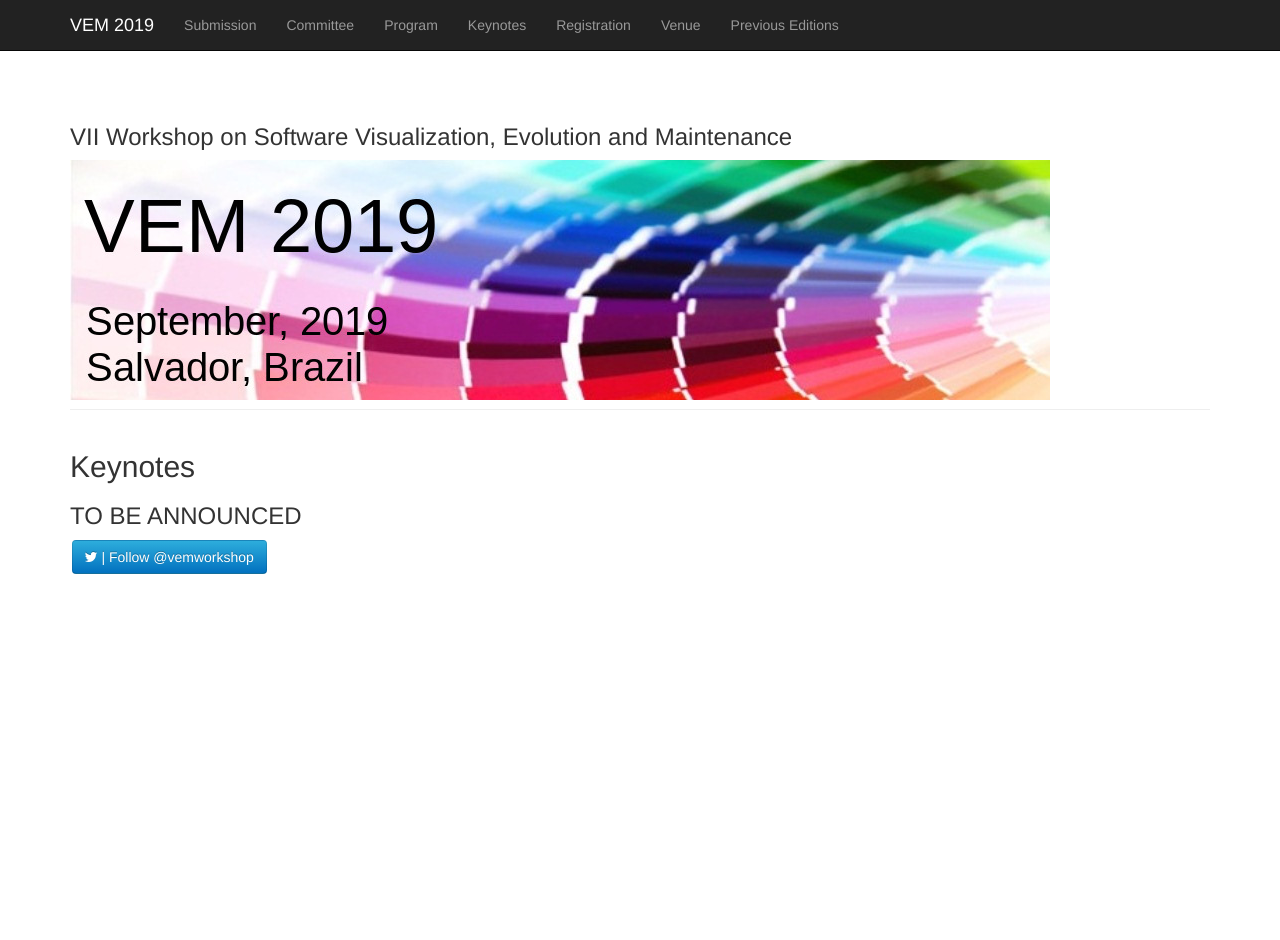
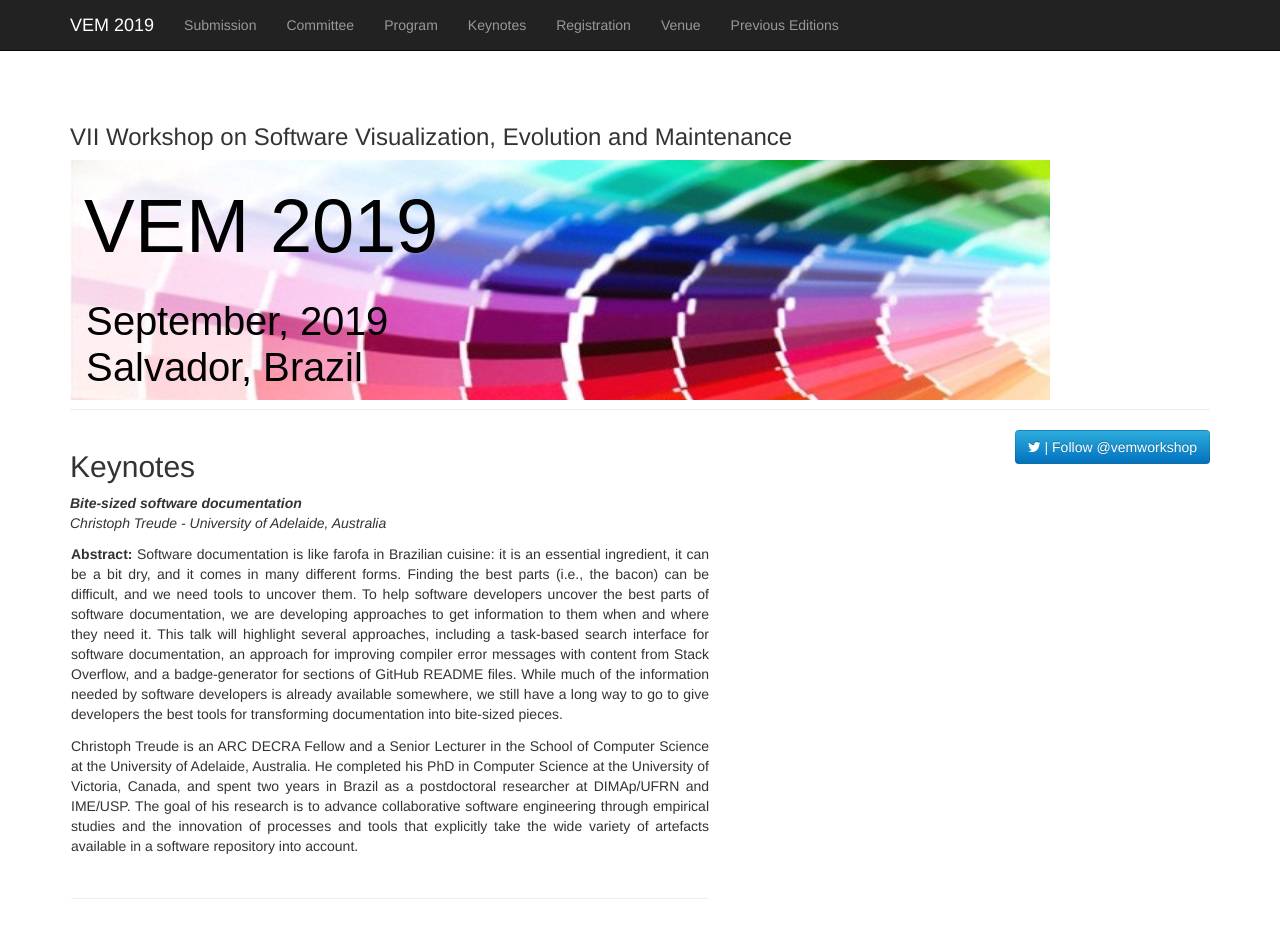
Before and after one commit to vem2019/vem2019.github.io, a plain HTML site: page keynotes.html in a window 1280 px wide. Before the commit the page ends 801 px from the top, so only its background shows below. Drawn offline with nearby package versions, Linux system fonts and the light colour scheme.

Commit message:
Christoph adicionado

```diff
--- a/keynotes.html
+++ b/keynotes.html
@@ -67,22 +67,26 @@
           <div class="col-12 col-sm-12 col-lg-12"> <a name="program"></a>
             <h2>Keynotes</h2>
             <div class="entry-content">
-              <h3>TO BE ANNOUNCED</h3>
-              <!--
-              <p><strong id="emerson">Wednesday - 19/09 - Morning Session - 09:15 / 09:45</strong><br>
+              <!--<p><strong id="emerson">Wednesday - 19/09 - Morning Session - 09:15 / 09:45</strong><br>-->
                 <p>
-                  <i><strong>The promises and perils of mining</strong></i><br>
-                  <em>Marcelo Maia - Federal University of Uberlandia</em></p>
+                  <i><strong>Bite-sized software documentation</strong></i><br>
+                  <em>Christoph Treude - University of Adelaide, Australia</em></p>
                 <table>
                   <tbody>
                     <tr>
                       <td style="text-align: justify;" valign="top" width="640">
                         <b> Abstract: </b>
-                        Mining software repositories (MSR) has matured as an important research field. The body of
-                        knowledge provided by empirical work on MSR is becoming increasingly important to support a
-                        wide range of software engineering tasks. In this talk, we provide a personal reflection on the
-                        attempt to organize a research group around this theme. As expected, we will show some results,
-                        but also raise possible perils that may hinder long-term impact of the group.
+                        Software documentation is like farofa in Brazilian cuisine: it is an essential ingredient, it can
+                         be a bit dry, and it comes in many different forms. Finding the best parts (i.e., the bacon)
+                         can be difficult, and we need tools to uncover them. To help software developers uncover the best
+                         parts of software documentation, we are developing approaches to get information to them
+                         when and where they need it. This talk will highlight several approaches, including a task-based search
+                         interface for software documentation, an approach for improving compiler error messages with
+                         content from Stack Overflow, and a badge-generator for sections of GitHub README files. While much
+                         of the information needed by software developers is already available somewhere, we still have a
+                         long way to go to give developers the best tools for transforming documentation into bite-sized
+                         pieces.
+
                         <p>
                       </td>
                     </tr>
@@ -92,7 +96,7 @@
                   <tbody>
                     <tr>
                       <td style="text-align: justify;" valign="top" width="640">
-                        Prof. Marcelo Maia is full professor at the Faculty of Computing at the Federal University of Uberlândia, Brazil. He started his academic career in 1993 at Federal University of Ouro Preto. He received his PhD in Computer Science from the Federal University of Minas Gerais (UFMG) in Brazil in 1999. He has been awarded with a Google Research Award Latin America in 2016. He has advised more than 20 graduate students, including two PhDs. Currently, he heads LASCAM - Laboratory of Software, Comprehension, Analytics and Mining (lascam.facom.ufu.br), collaborating with researchers in USA, Canada, Italy, France and Sweden, advising 9 PhD students.
+                        Christoph Treude is an ARC DECRA Fellow and a Senior Lecturer in the School of Computer Science at the University of Adelaide, Australia. He completed his PhD in Computer Science at the University of Victoria, Canada, and spent two years in Brazil as a postdoctoral researcher at DIMAp/UFRN and IME/USP. The goal of his research is to advance collaborative software engineering through empirical studies and the innovation of processes and tools that explicitly take the wide variety of artefacts available in a software repository into account.
                       </td>
                     </tr>
                   </tbody>
@@ -108,6 +112,7 @@
                   </tbody>
                 </table>
                 <br>
+                <!--
                 <p><strong id="claudio">Wednesday - 19/09 - Afternoon Session - 14:00 / 14:30</strong><br>
                   <strong>Are we Software Engineers or Lawyers? How Licenses Influence our Daily Development Tasks</strong><br>
 
@@ -159,9 +164,11 @@
                         <br><br><br>
                     </tr>
                   </tbody>
+
                 </table>
-            </div>
-            -->
+                -->
+              </div>
+
             <!-- .entry-content -->
           </div>
           <!--/span-->
```
